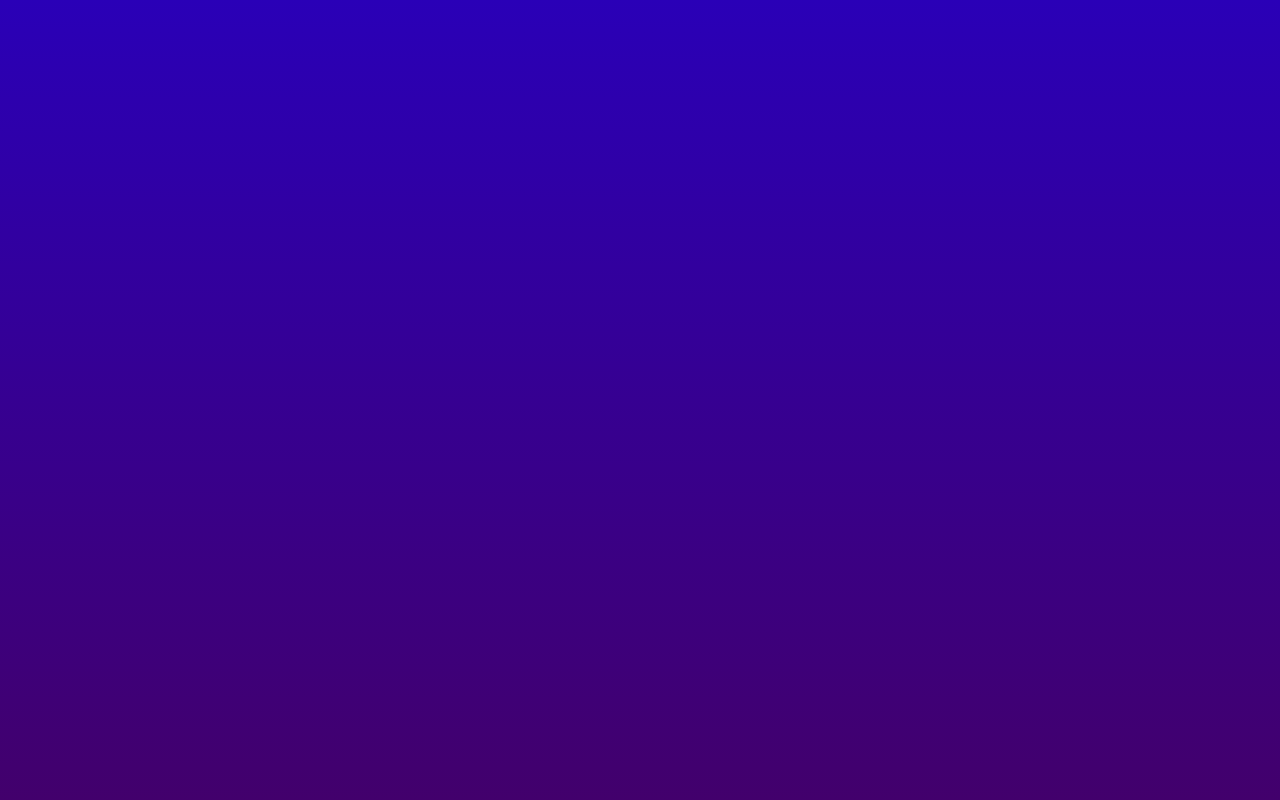
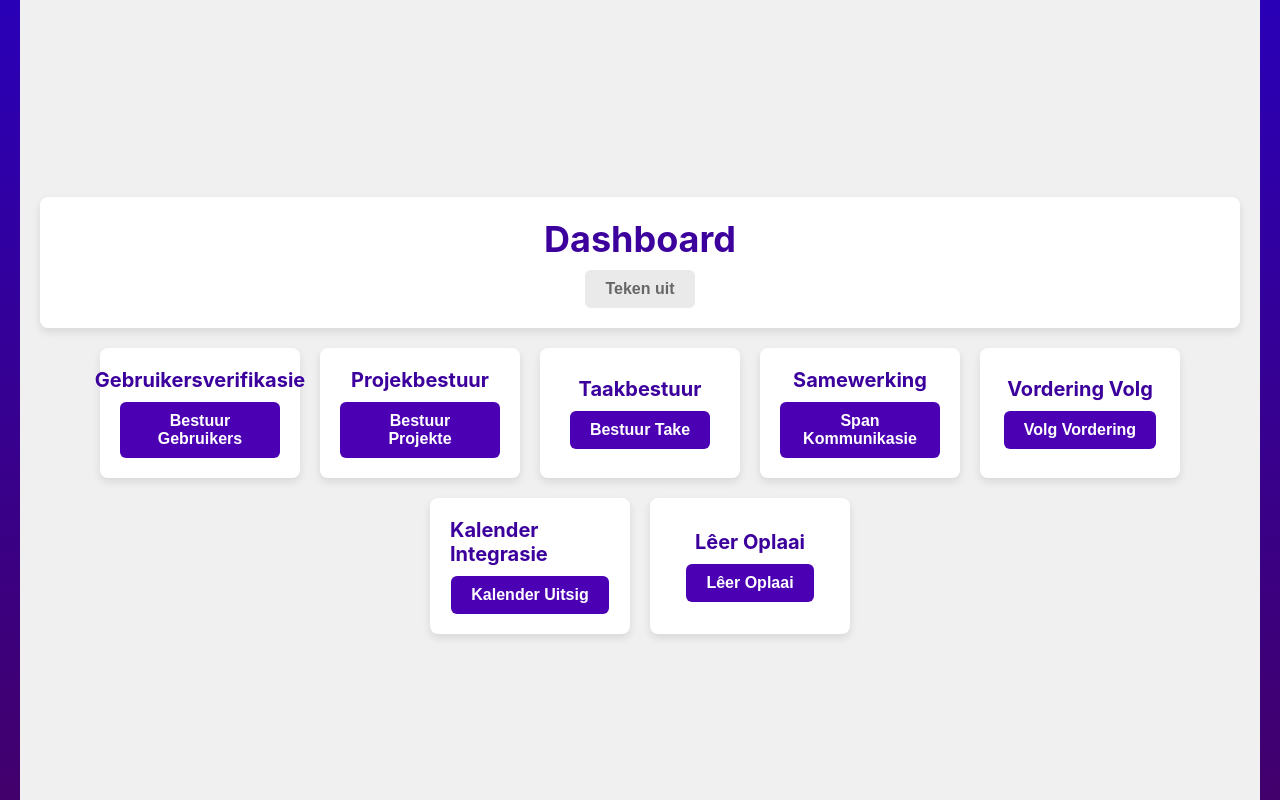
Before and after one commit to Phillip-van-Staden/NGPRO_Projek, a React (Create React App) app in the folder projek/: page /dashboard in a window 1280 px wide. Before the commit this address had no page. Built offline with nearby package versions, Linux system fonts and the light colour scheme.

Commit message:
Navigation

```diff
--- a/projek/src/App.js
+++ b/projek/src/App.js
@@ -5,9 +5,9 @@ import LoginSignup from './Pages/Login';
 import Taakbestuur from './Pages/Taakbestuur';
 import LeerOplaai from './Pages/LeerOplaai';
 import Kalender from './Pages/Kalender';
-import Vordering from './Pages/Vordering';
+import Vordering from './Pages/VorderingVolg';
 import ProjekBestuur from './Pages/Projekbestuur';
-
+import Dashboard from './Pages/Dashboard';
 function App() {
   return (
    <>
@@ -18,9 +18,9 @@ function App() {
         <Route path='/samewerking' element={<Samewerking/>}/>
         <Route path='/leeroplaai' element={<LeerOplaai/>}/>
         <Route path='/kalender' element={<Kalender/>}/>
-        <Route path='/vordering' element={<Vordering/>}/>
+        <Route path='/vorderingVolg' element={<Vordering/>}/>
         <Route path='/projekbestuur' element={<ProjekBestuur/>}/>
-
+        <Route path='/dashboard' element={<Dashboard/>}/>
       </Routes>
     </Router>
    </>
--- a/projek/src/Pages/Dashboard.js
+++ b/projek/src/Pages/Dashboard.js
@@ -1,41 +1,42 @@
 import React from 'react';
 import './Styles/Dashboard.css';
-
+import { useNavigate } from 'react-router-dom';
 const Dashboard = () => {
+  const navigate = useNavigate();
     return (
       <div className="dashboard-container">
         <div className="header">
           <h1>Dashboard</h1>
-          <button className="logout-button">Teken uit</button>
+          <button  className="logout-button">Teken uit</button>
         </div>
         <div className="dashboard-cards">
           <div className="dashboard-card">
             <h2>Gebruikersverifikasie</h2>
-            <button className="dashboard-button">Bestuur Gebruikers</button>
+            <button onClick={()=>navigate('/')} className="dashboard-button">Bestuur Gebruikers</button>
           </div>
           <div className="dashboard-card">
             <h2>Projekbestuur</h2>
-            <button className="dashboard-button">Bestuur Projekte</button>
+            <button onClick={()=>navigate('/projekbestuur')} className="dashboard-button">Bestuur Projekte</button>
           </div>
           <div className="dashboard-card">
             <h2>Taakbestuur</h2>
-            <button className="dashboard-button">Bestuur Take</button>
+            <button onClick={()=>navigate('/taakbestuur')} className="dashboard-button">Bestuur Take</button>
           </div>
           <div className="dashboard-card">
             <h2>Samewerking</h2>
-            <button className="dashboard-button">Span Kommunikasie</button>
+            <button onClick={()=>navigate('/samewerking')} className="dashboard-button">Span Kommunikasie</button>
           </div>
           <div className="dashboard-card">
             <h2>Vordering Volg</h2>
-            <button className="dashboard-button">Volg Vordering</button>
+            <button onClick={()=>navigate('/vorderingVolg')} className="dashboard-button">Volg Vordering</button>
           </div>
           <div className="dashboard-card">
             <h2>Kalender Integrasie</h2>
-            <button className="dashboard-button">Kalender Uitsig</button>
+            <button onClick={()=>navigate('/kalender')} className="dashboard-button">Kalender Uitsig</button>
           </div>
           <div className="dashboard-card">
             <h2>Lêer Oplaai</h2>
-            <button className="dashboard-button">Lêer Oplaai</button>
+            <button onClick={()=>navigate('/leeroplaai')} className="dashboard-button">Lêer Oplaai</button>
           </div>
         </div>
       </div>
--- a/projek/src/Pages/Login.js
+++ b/projek/src/Pages/Login.js
@@ -11,7 +11,7 @@ const LoginSignup = () => {
     const [action, setAction] = useState("Sign Up");
     const navigate = useNavigate();
     const handleNext = () => {
-        navigate('/projekbestuur');
+        navigate('/dashboard');
     };
     return (
         <div className="container">
--- a/projek/src/Pages/Samewerking.js
+++ b/projek/src/Pages/Samewerking.js
@@ -19,7 +19,7 @@ function Samewerking(){
 
     }
     function handleBack(){
-        navigate('/projekbestuur');
+        navigate('/dashboard');
     }
     const handleFileUpload = (e) => {
         const uploadedFiles = Array.from(e.target.files);
--- a/projek/src/Pages/VorderingVolg.js
+++ b/projek/src/Pages/VorderingVolg.js
@@ -1,6 +1,6 @@
 import React, { useState } from 'react';
 import { Link } from 'react-router-dom';
-import './VorderingVolg.css';
+import './Styles/VorderingVolg.css';
 
 function Vordering () {
     const [tasks, setTasks] = useState([
```
